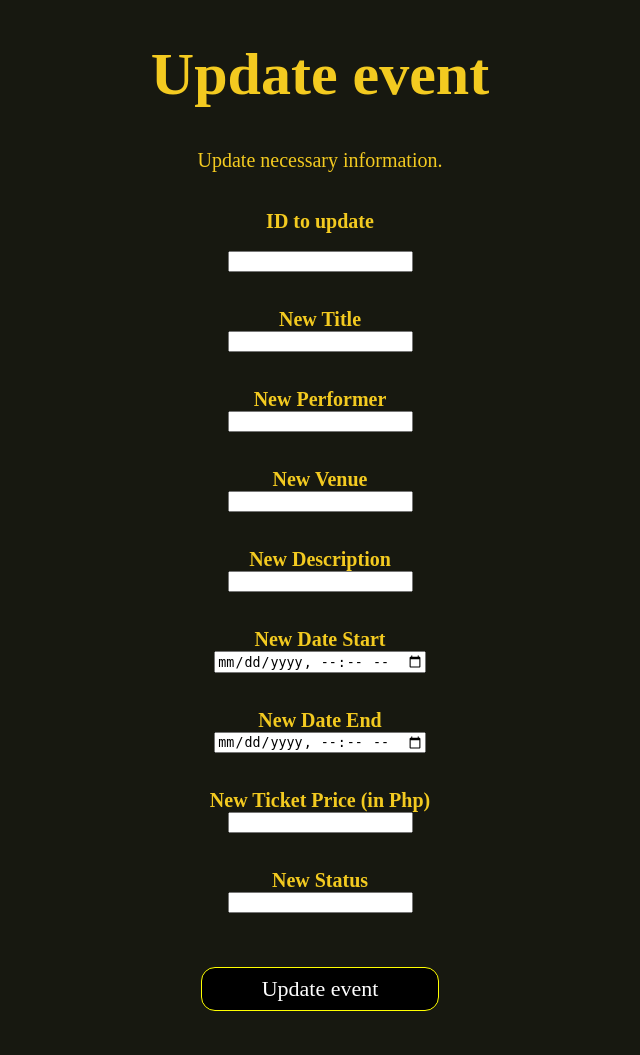
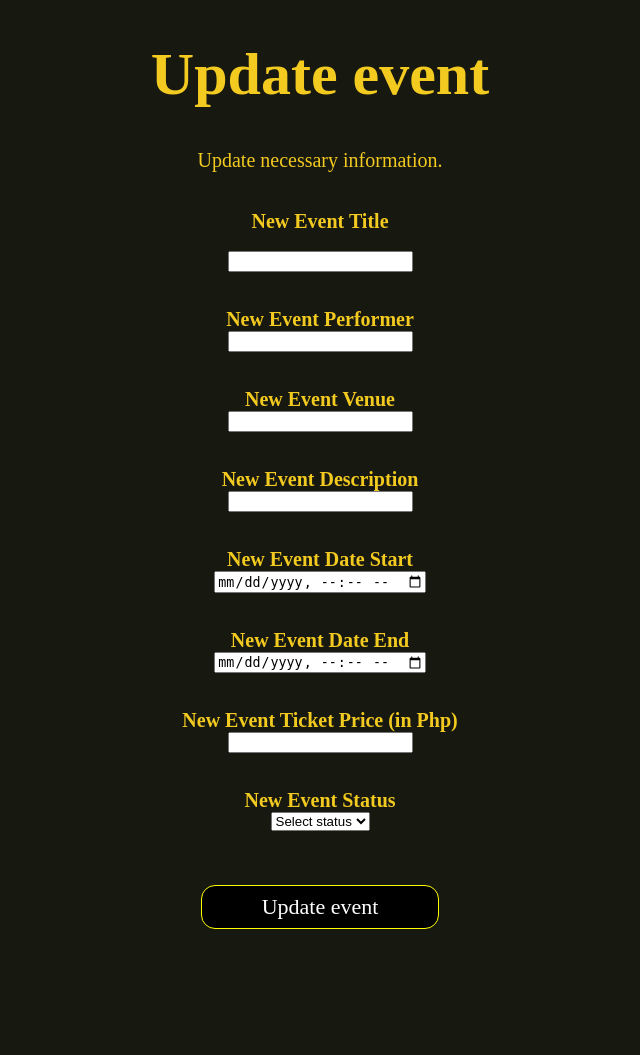
Before and after one commit to whoiscram/Server-Side-Web-Scripting-College-Requirment-, a PHP site: page /admin/edit_event.php in a window 1280 px wide. Shown: the whole page, without its empty margins (320-960 px from the left). After the commit the page ends 929 px from the top, so only its background shows below. Run offline with PHP 8.4, Linux system fonts and the light colour scheme; a user stored in the database is signed in; data that the repository does not hold is empty; some web fonts are replaced.

Commit message:
edit_event.php and update_event_db.php not working

```diff
--- a/admin/create_event.php
+++ b/admin/create_event.php
@@ -53,7 +53,7 @@ if (!isset($_SESSION['type']) || ($_SESSION['type'] != "event manager")) {
             $stmt->bindParam(8, $status, PDO::PARAM_STR);
             $stmt->execute();
 
-            echo "Successfully created event.";
+            echo 'Successfully created event.';
             header("location: admin.php");
             exit();
         } else {
--- a/admin/delete_event.php
+++ b/admin/delete_event.php
@@ -26,7 +26,7 @@ if (isset($_POST['delete'])) {
         $stmt->bindParam(':id', $id);
         $stmt->execute();
 
-        echo "Successfully deleted event.";
+        echo 'Successfully deleted event.';
         header("location: admin.php");
         exit();
     } else {
--- a/admin/edit_event.php
+++ b/admin/edit_event.php
@@ -29,62 +29,50 @@ if (!isset($_SESSION['type']) || ($_SESSION['type'] != "event manager")) {
 </head>
 
 <body>
-    <?php
-    if (isset($_POST['update'])) {
-        $id = $_POST['id'];
-        $title = $_POST['title'];
-        $performer = $_POST['performer'];
-        $venue = $_POST['venue'];
-        $description = $_POST['description'];
-        $date_start = $_POST['date_start'];
-        $date_end = $_POST['date_end'];
-        $ticket_price = $_POST['tprice'];
-        $status = $_POST['status'];
-
-        $sql = "UPDATE events SET title = ?, performer = ?, venue = ?, description = ?, date_start = ?, date_end = ?, ticket_price = ?, status = ? WHERE id = ?";
-        $stmt = $db->prepare($sql);
-        $result = $stmt->execute([$title, $performer, $venue, $description, $date_start, $date_end, $ticket_price, $status, $id]);
-        if ($result) {
-            echo 'Successfully updated existing event.';
-        } else {
-            echo 'Cannot update event.';
-        }
-    }
-    ?>
-
     <div>
-        <form action="update_event.php" method="post">
+        <form action="update_event_db.php" method="post">
             <div class="container">
                 <h1>Update event</h1>
                 <p>Update necessary information.</p><br>
-                <label for="id"><b>ID to update</b></label><br><br>
-                <input class="form-control" type="text" name="id"><br><br><br>
+                <div>
+                    <form name="form" method="post" action="">
+                        <input type="hidden" name="new" value="" />
+                        <input name="id" type="hidden" value="<?php echo $row['id']; ?>" />
+                    </form>
+                </div>
 
-                <label for="title"><b>New Title</b></label><br>
-                <input class="form-control" type="text" name="title"><br><br><br>
+                <label for="title"><b>New Event Title</b></label><br><br>
+                <input class="form-control" type="text" name="title" required><br><br><br>
 
-                <label for="performer"><b>New Performer</b></label><br>
-                <input class="form-control" type="text" name="performer"><br><br><br>
+                <label for="performer"><b>New Event Performer</b></label><br>
+                <input class="form-control" type="text" name="performer" required><br><br><br>
 
-                <label for="venue"><b>New Venue</b></label><br>
-                <input class="form-control" type="text" name="venue"><br><br><br>
+                <label for="venue"><b>New Event Venue</b></label><br>
+                <input class="form-control" type="text" name="venue" required><br><br><br>
 
-                <label for="desc"><b>New Description</b></label><br>
-                <input class="form-control" type="text" name="desc"><br><br><br>
+                <label for="description"><b>New Event Description</b></label><br>
+                <input class="form-control" type="text" name="description" required><br><br><br>
 
-                <label for="datestart"><b>New Date Start</b></label><br>
-                <input class="form-control" type="datetime-local" name="datestart"><br><br><br>
+                <label for="date_start"><b>New Event Date Start</b></label><br>
+                <input class="form-control" type="datetime-local" name="date_start"><br><br><br>
 
-                <label for="dateend"><b>New Date End</b></label><br>
-                <input class="form-control" type="datetime-local" name="dateend"><br><br><br>
+                <label for="date_end"><b>New Event Date End</b></label><br>
+                <input class="form-control" type="datetime-local" name="date_end"><br><br><br>
 
-                <label for="tprice"><b>New Ticket Price (in Php)</b></label><br>
-                <input class="form-control" type="text" name="tprice"><br><br><br>
+                <label for="ticket_price"><b>New Event Ticket Price (in Php)</b></label><br>
+                <input class="form-control" type="text" name="ticket_price" required><br><br><br>
 
-                <label for="status"><b>New Status</b></label><br>
-                <input class="form-control" type="text" name="status"><br><br><br><br>
+                <label for="status"><b>New Event Status</b></label><br>
 
-                <input type="submit" name="update" value="Update event"><br><br><br>
+                <select id="status" name="status">
+                    <option selected>Select status</option>
+                    <option value="Upcoming">Upcoming</option>
+                    <option value="Ongoing">Ongoing</option>
+                    <option value="Cancelled">Cancelled</option>
+                    <option value="Finished">Finished</option>
+                </select><br><br><br><br>
+
+                <input type="submit" id="update_button" name="update" value="Update event"><br><br><br>
 
                 <!--
                 <button type="submit" formaction="create_event.php">Go to Create event</button>
--- a/admin/view_events.php
+++ b/admin/view_events.php
@@ -102,7 +102,6 @@ try {
                         <td>
                             <div class="button_actions">
                                 <div style="display: inline-block;">
-                                    <!--<a href="edit_event.php?edit=<?php echo $row['id']; ?>" class="edit_button">Edit</a>-->
                                     <form action="edit_event.php" method="post">
                                         <input type="hidden" name="id" value="<?php echo $row['id']; ?>">
                                         <input type="submit" name="edit" value="Edit">
```
Also changed, not shown: admin/update_event_db.php (added, +35 -0 lines).
